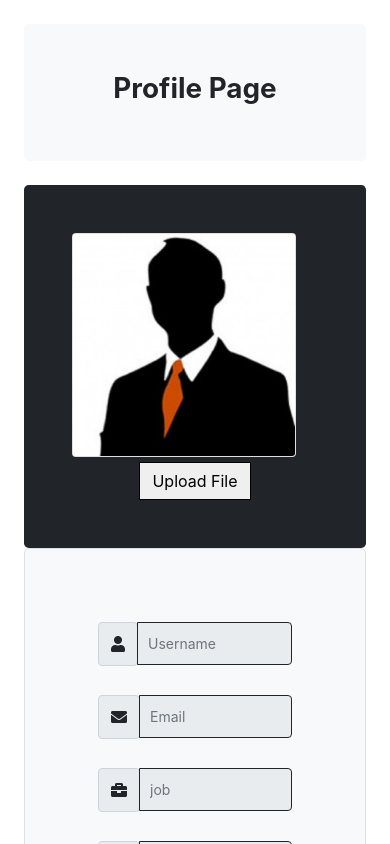
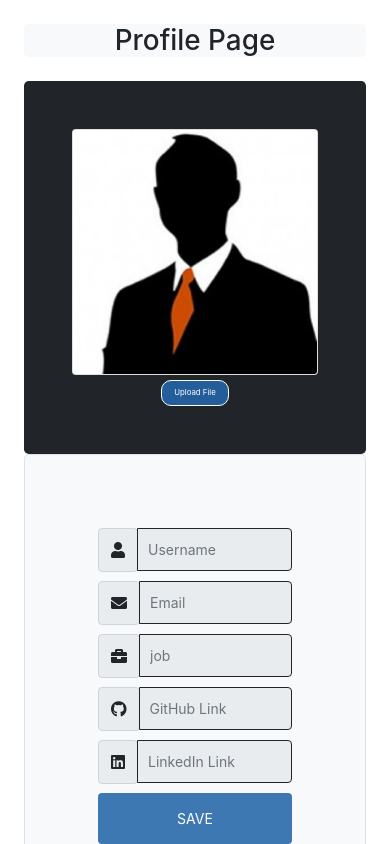
Before and after one commit to abdallahabusedo/LevelUp_E-learning, a React (Create React App) app: page /user/profile in a window 390 px wide. Shown: the top 844 px of the page. Built offline with nearby package versions, Linux system fonts and the light colour scheme; no server answers; the database is empty; sample sign-in values are in the browser's storage.

Commit message:
Fix responsive

```diff
--- a/src/assets/styles/profile.css
+++ b/src/assets/styles/profile.css
@@ -1,16 +1,17 @@
+
+
 .userIcon{
     height: 82%;
 }
-.textBoxMa{
-    margin-bottom: 20px;
+.textBoxMa .form-group{
+    margin: 10px;
+
+
 }
 .inputText{
-    width:200px
+    width:20rem;
 }
-.ImageDiv{
-   width: 14rem;
-   height: 14rem;
-}
+
 
 .custom-file-upload input[type="button"]{
     border: 1px solid ;
@@ -26,6 +27,24 @@ input[type="file"] {
 }
 
 .ImageDiv img {
-    height: 100%;
-    width: 100%;
+   max-width: 100%;
+  height: auto;
 }
+
+.button3 {
+  position: relative;
+  background-color: #235e9a;
+  border: none;
+  font-size:2vw;
+  color: #FFFFFF;
+   max-width: 100%;
+  height: auto;
+  text-align: center;
+  -webkit-transition-duration: 0.4s; /* Safari */
+  transition-duration: 0.4s;
+  text-decoration: none;
+  overflow: hidden;
+  cursor: pointer;
+  border-radius: 10px;
+
+}
--- a/src/components/profile/UserForm.jsx
+++ b/src/components/profile/UserForm.jsx
@@ -63,7 +63,7 @@ export default function UserForm (props) {
   };
 
   return (
-    <form autoComplete="off" onSubmit={handleFormSubmit}>
+    <form className="FormDiv" autoComplete="off" onSubmit={handleFormSubmit}>
       <div className="form-group input-group textBoxMa">
         <div className="input-group-prepend">
           <div className="input-group-text userIcon">
@@ -72,7 +72,7 @@ export default function UserForm (props) {
         </div>
         <input
           required
-          className="form-control"
+          className="form-control inputwid"
           placeholder="Username"
           name="username"
           value={Value.username}
--- a/src/components/profile/UserImage.jsx
+++ b/src/components/profile/UserImage.jsx
@@ -46,10 +46,14 @@ export default function UserImage( props ) {
       </div>
 
       <div className="custom-file-upload">
-        <input type="file" id="file" accept="image/*" onChange={updateIamge}/>
-        <input type="button" onClick={getFile} value="Upload File"/>
+        <input type="file" id="file" accept="image/*" onChange={updateIamge} />
+        <input
+          type="button"
+          onClick={getFile}
+          value="Upload File"
+          className="button3"
+        />
       </div>
-
     </div>
   );
 }
--- a/src/components/profile/UserProfile.jsx
+++ b/src/components/profile/UserProfile.jsx
@@ -17,15 +17,15 @@ const UserProfile = (props) => {
     <>
       <div className="container py-4">
         <div className="p-10 mb-4 bg-light rounded-3">
-          <div className="container-fluid py-5">
-            <h1 className="display-10 fw-bold">Profile Page</h1>
+          <div className="container">
+            <h1 className="">Profile Page</h1>
           </div>
         </div>
 
         <div className="row align-items-md-stretch">
           <div className="col-md-5">
             <div className="h-100 p-5 text-white bg-dark rounded-3">
-              <UserImage uid={userId}/>
+              <UserImage uid={userId} />
             </div>
           </div>
           <div className="col-md-7">
```
